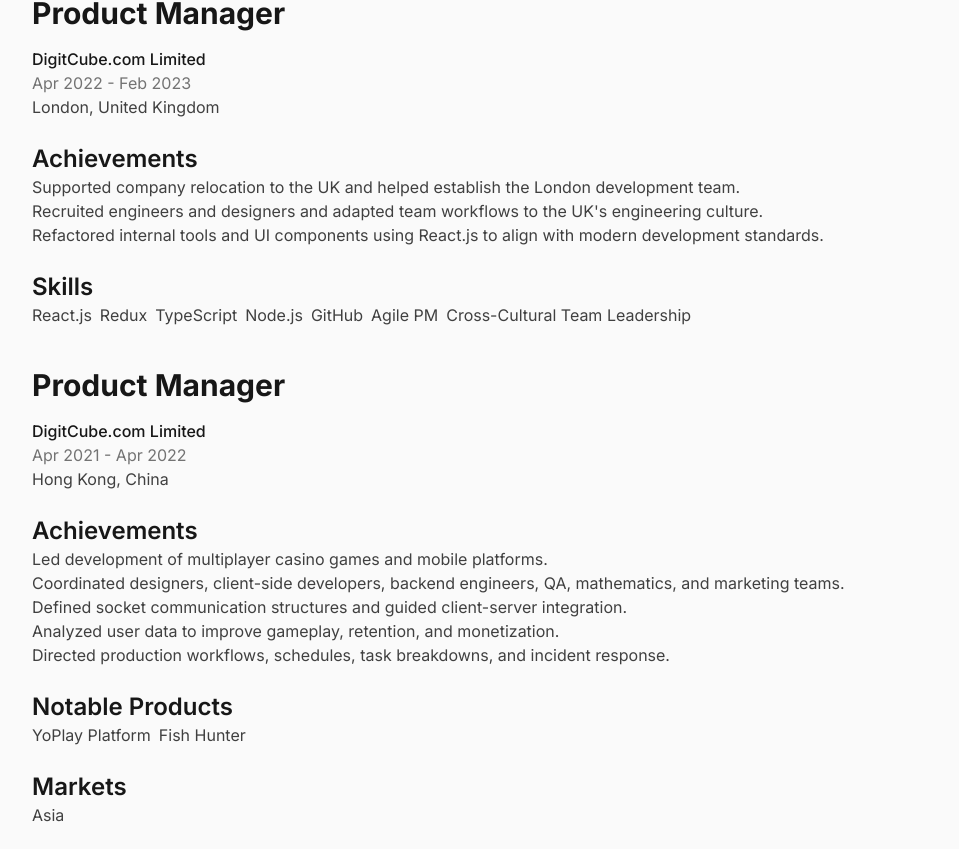
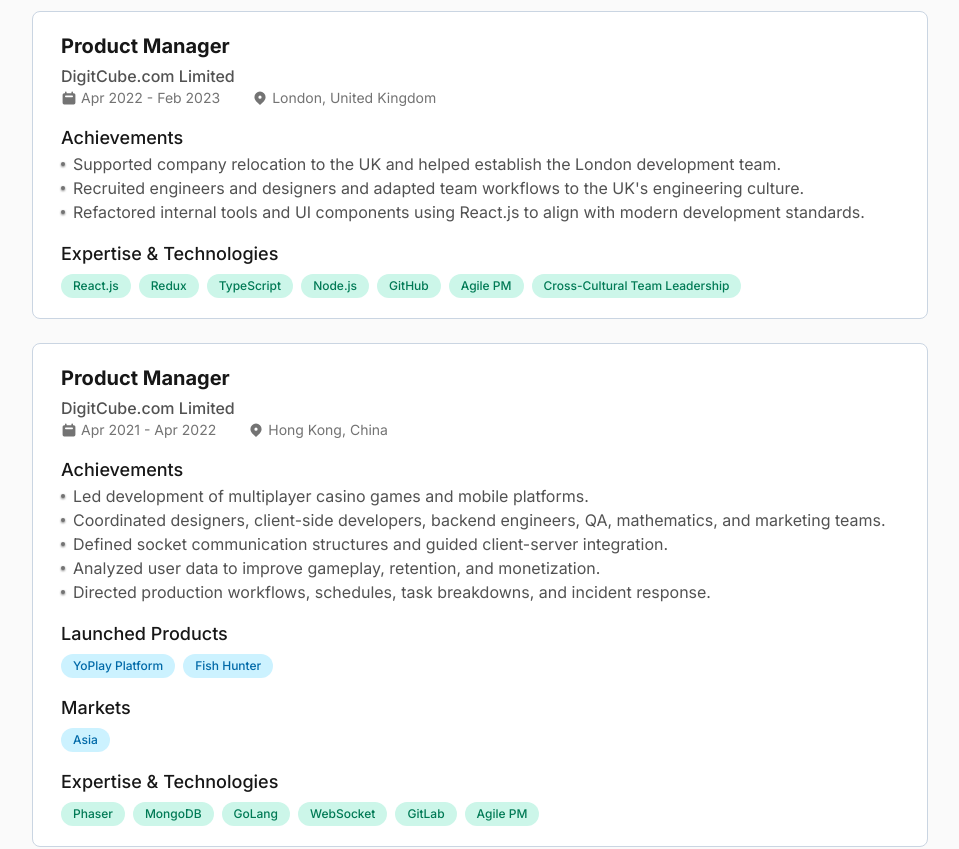
Before and after one commit to ZHENSHUO-ZHAO/portfolio, a React (Vite) app: page /experience in a window 1280 px wide. Shown: the part 561-1410 px from the top of the page, without its empty margins (160-1119 px from the left). Built offline with nearby package versions, Linux system fonts and the light colour scheme.

Commit message:
Added layout style for Experience page.

```diff
--- a/src/contexts/experienceContext.ts
+++ b/src/contexts/experienceContext.ts
@@ -12,10 +12,14 @@
   markets?: string[];
 };
 
-export type ExperienceContent = ContextPageBase & { jobs: Job[] };
+export type ExperienceContent = ContextPageBase & {
+  introduction: string;
+  jobs: Job[];
+};
 
 export const experienceContent = {
   pageTitle: "My Career Life",
+  introduction: "10+ years of building interactive experiences",
   jobs: [
     {
       title: "Casual Tutor - Software Engineering Project Management",
@@ -108,7 +112,8 @@
         "Mentored junior developers and improved development workflows.",
       ],
       skills: ["Unity3D", "C#", "Flash/ActionScript 3", "REST API", "SVN"],
-      products: ["Ninja Saga(Facebook + Mobile)"],
+      products: ["Ninja Saga (Facebook + Mobile)"],
+      markets: ["Asia"],
     },
     {
       title: "Game Programmer",
@@ -148,7 +153,12 @@
         "Story Writing",
         "Flash/ActionScript 3",
       ],
-      products: ["Cars 2", "Hello Kitty (2 titles)", "Brave"],
+      products: [
+        "Cars 2",
+        "Hello Kitty (V.Reader)",
+        "Hello Kitty (InnoTab)",
+        "Brave",
+      ],
       markets: ["US", "UK", "EU"],
     },
     {
@@ -168,6 +178,7 @@
         "HCI Prototyping",
       ],
       products: ["Brainsic"],
+      markets: ["Hong Kong"],
     },
     {
       title: "Interactive Designer & Animation Tutor",
--- a/src/contexts/homeContext.ts
+++ b/src/contexts/homeContext.ts
@@ -56,7 +56,7 @@
   snapshot: [
     {
       title: "Industry Experience",
-      desc: "10+ years in game & interactive media development",
+      desc: "10+ years in gaming & interactive media development",
       icon: Gamepad2,
     },
     {
--- a/src/pages/About/AboutPageHeader.tsx
+++ b/src/pages/About/AboutPageHeader.tsx
@@ -14,7 +14,7 @@
         <div className="size-10 bg-amber-700 rounded-full" />
         <h1>{content.pageTitle}</h1>
       </div>
-      <p>{content.introduction} </p>
+      <p className="text-secondary">{content.introduction} </p>
       <ul className="grid grid-cols-2 lg:grid-cols-4 gap-4 place-items-center">
         {content.strength.map((s) => (
           <li
--- a/src/pages/Experience/Experience.tsx
+++ b/src/pages/Experience/Experience.tsx
@@ -1,56 +1,35 @@
-import {
-  useExperiencePageContext,
-  type Job,
-} from "../../contexts/experienceContext";
-import { jobSlug } from "../../utils/util";
-import PageBase, { ItemList, Section } from "../PageBase";
+import { useLocation } from "react-router";
+import { useExperiencePageContext } from "../../contexts/experienceContext";
+import PageBase from "../PageBase";
+import ExperiencePageHeader from "./ExperiencePageHeader";
+import { Job as JobItem } from "./Job";
+import { useEffect } from "react";
 
 export default function Experience() {
   const content = useExperiencePageContext();
+  const { hash } = useLocation();
+
+  useEffect(() => {
+    if (!hash) return;
+
+    const el = document.querySelector(hash);
+    el?.scrollIntoView({
+      behavior: "smooth",
+      block: "start",
+    });
+  }, [hash]);
 
   return (
-    <PageBase content={content}>
-      {content.jobs.map((j) => (
-        <Item key={j.time} jobData={j} />
-      ))}
+    <PageBase
+      content={content}
+      headerElement={ExperiencePageHeader}
+      headerClassName="pb-8"
+    >
+      <div className="flex flex-col gap-6 items-stretch pb-10">
+        {content.jobs.map((j) => (
+          <JobItem key={j.time} job={j} />
+        ))}
+      </div>
     </PageBase>
   );
 }
-
-function Item({ jobData }: { jobData: Job }) {
-  const jobId = jobSlug(jobData.time, jobData.title, jobData.company);
-  const headingStyle = "mt-4 sm:mt-6";
-
-  return (
-    <Section
-      id={jobId}
-      title={jobData.title}
-      headerChildren={
-        <div className="my-2">
-          <p className="text-neutral-900 font-medium">{jobData.company}</p>
-          <p className="text-muted">
-            <time>{jobData.time}</time>
-          </p>
-          <p>{`${jobData.location.city}, ${jobData.location.country}`}</p>
-        </div>
-      }
-    >
-      <h3 className={headingStyle}>Achievements</h3>
-      <ItemList listData={jobData.tasks} />
-      {jobData.products && (
-        <>
-          <h3 className={headingStyle}>Notable Products</h3>
-          <ItemList listData={jobData.products} />
-        </>
-      )}
-      {jobData.markets && (
-        <>
-          <h3 className={headingStyle}>Markets</h3>
-          <ItemList listData={jobData.markets} />
-        </>
-      )}
-      <h3 className={headingStyle}>Skills</h3>
-      <ItemList listData={jobData.skills} />
-    </Section>
-  );
-}
--- /dev/null
+++ b/src/pages/Experience/ExperiencePageHeader.tsx
@@ -0,0 +1,16 @@
+import { useExperiencePageContext } from "../../contexts/experienceContext";
+
+export default function ExperiencePageHeader({
+  headingClassName,
+}: {
+  headingClassName: string;
+}) {
+  const content = useExperiencePageContext();
+
+  return (
+    <div className={`${headingClassName} space-y-4`}>
+      <h1>{content.pageTitle}</h1>
+      <p className="text-secondary">{content.introduction}</p>
+    </div>
+  );
+}
--- /dev/null
+++ b/src/pages/Experience/Job.tsx
@@ -0,0 +1,72 @@
+import { type Job } from "../../contexts/experienceContext";
+import { jobSlug } from "../../utils/util";
+import { Section } from "../PageBase";
+import JobTagList, { TextTag } from "./JobTagList";
+import Task from "./Task";
+import { HiCalendar } from "react-icons/hi";
+import { HiLocationMarker } from "react-icons/hi";
+
+export function Job({ job }: { job: Job }) {
+  const jobId = jobSlug(job.time, job.title, job.company);
+  const headingStyle = "text-lg font-medium";
+
+  return (
+    <Section
+      id={jobId}
+      title={job.title}
+      className="bg-white border border-slate-300 rounded-lg px-7 py-5! space-y-4"
+      headingClassName="text-xl mb-1! pb-0!"
+      childrenContainerClassName="space-y-4"
+      headerChildren={
+        <>
+          <p className="text-neutral-600 font-medium">{job.company}</p>
+          <div className="flex flex-col gap-0 min-[552px]:flex-row min-[552px]:gap-8">
+            <p className="text-muted flex gap-1 items-center">
+              <HiCalendar />
+              <time className="text-sm">{job.time}</time>
+            </p>
+            <p className="text-muted flex gap-1 items-center">
+              <HiLocationMarker />
+              <span className="text-sm">{`${job.location.city}, ${job.location.country}`}</span>
+            </p>
+          </div>
+        </>
+      }
+    >
+      <Task tasks={job.tasks} headingStyle={headingStyle} />
+
+      {/* Product List */}
+      {job.products && (
+        <JobTagList
+          title="Launched Products"
+          headingStyle={headingStyle}
+          liStyle="bg-accent/20 text-sky-700"
+          tagComponent={TextTag}
+          data={job.products}
+        />
+      )}
+
+      {/* Market List */}
+      {job.markets && (
+        <JobTagList
+          title="Markets"
+          headingStyle={headingStyle}
+          liStyle="bg-accent/20 text-sky-700"
+          tagComponent={TextTag}
+          data={job.markets}
+        />
+      )}
+
+      {/* Skill List */}
+      {job.skills && (
+        <JobTagList
+          title="Expertise & Technologies"
+          headingStyle={headingStyle}
+          liStyle="bg-complement/20 text-emerald-700"
+          tagComponent={TextTag}
+          data={job.skills}
+        />
+      )}
+    </Section>
+  );
+}
--- /dev/null
+++ b/src/pages/Experience/JobTagList.tsx
@@ -0,0 +1,35 @@
+import type { ReactNode } from "react";
+
+export default function JobTagList({
+  title,
+  data,
+  headingStyle,
+  liStyle,
+  tagComponent,
+}: {
+  title: string;
+  data: string[];
+  headingStyle: string;
+  liStyle: string;
+  tagComponent: ({ data }: { data: string }) => ReactNode;
+}) {
+  return (
+    <div>
+      <h3 className={`${headingStyle}`}>{title}</h3>
+      <ul className="pt-1.5 flex gap-2 flex-wrap">
+        {data.map((p) => (
+          <li
+            key={p}
+            className={`rounded-full px-3 py-1 text-xs font-medium ${liStyle}`}
+          >
+            {tagComponent({ data: p })}
+          </li>
+        ))}
+      </ul>
+    </div>
+  );
+}
+
+export function TextTag({ data }: { data: string }) {
+  return <>{data}</>;
+}
--- /dev/null
+++ b/src/pages/Experience/Task.tsx
@@ -0,0 +1,29 @@
+export default function Task({
+  tasks,
+  headingStyle,
+}: {
+  tasks: string[];
+  headingStyle: string;
+}) {
+  return (
+    <div>
+      <h3 className={`${headingStyle}`}>Achievements</h3>
+      <ul>
+        {tasks.map((t) => (
+          <li key={t} className="flex items-start gap-2 text-neutral-600">
+            <div
+              aria-hidden="true"
+              role="presentation"
+              tabIndex={-1}
+              className="flex-none relative h-full w-1 text-transparent"
+            >
+              <div className="absolute inset-x-0 top-1/2 -translate-y-1/2 h-1  bg-muted rounded-full drop-shadow-xs drop-shadow-muted" />
+              A
+            </div>
+            <span className="block">{t}</span>
+          </li>
+        ))}
+      </ul>
+    </div>
+  );
+}
--- a/src/pages/PageBase.tsx
+++ b/src/pages/PageBase.tsx
@@ -45,6 +45,7 @@
   children,
   headerChildren,
   headingClassName,
+  childrenContainerClassName,
   className = "",
 }: {
   id: string;
@@ -52,12 +53,17 @@
   children: ReactNode;
   headerChildren?: ReactNode;
   headingClassName?: string;
+  childrenContainerClassName?: string;
   className?: string;
 }) {
   const h2ClassName = `relative pb-2 mb-2 ${headingClassName || ""}`;
 
   return (
-    <section className={`relative pb-10 ${className}`} aria-labelledby={id}>
+    <section
+      className={`relative pb-10 ${className}`}
+      aria-labelledby={id}
+      id={id}
+    >
       <FullBleedContainer />
       {headerChildren ? (
         <header className="relative">
@@ -71,7 +77,9 @@
           {title}
         </h2>
       )}
-      <div className="relative">{children}</div>
+      <div className={`relative ${childrenContainerClassName ?? ""}`}>
+        {children}
+      </div>
     </section>
   );
 }
```
